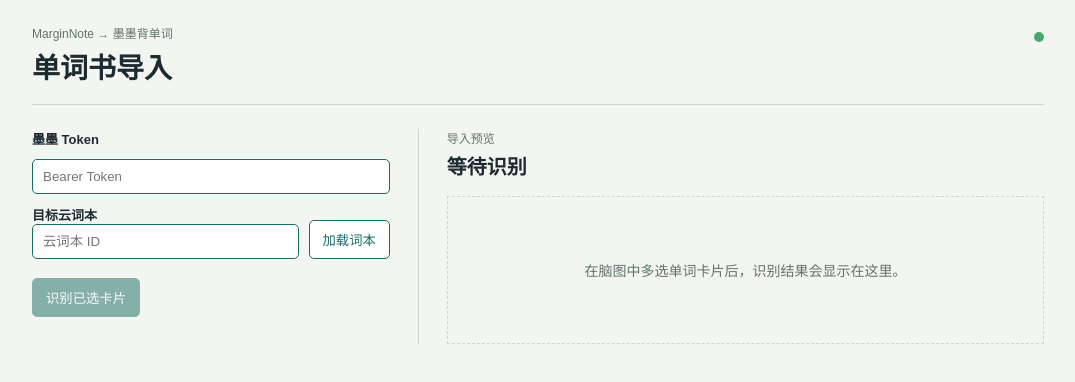
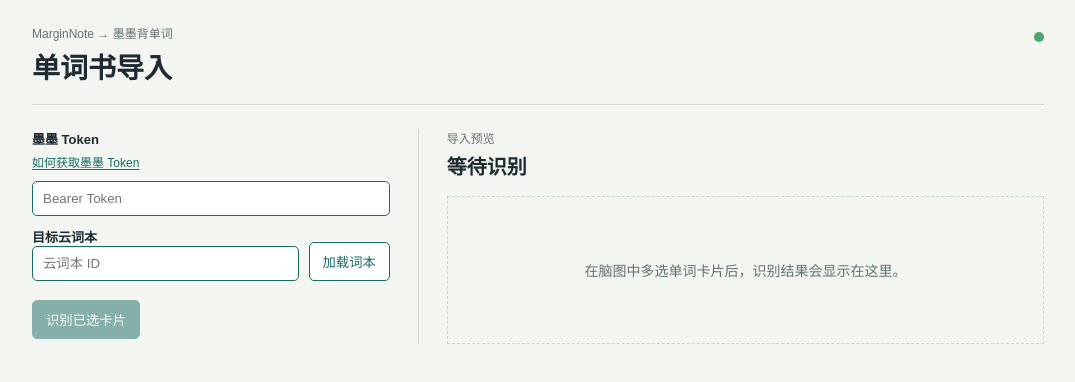
Before and after one commit to 642827083/MoMo-Bridge, a React (Vite) app in the folder momo-vocabulary-import/web/: page / in a window 1280 px wide. Shown: the top 382 px of the page, without its empty margins (102-1177 px from the left). Built offline with nearby package versions, Linux system fonts and the light colour scheme.

Commit message:
feat: add Momo token help link

```diff
--- a/momo-vocabulary-import/package.json
+++ b/momo-vocabulary-import/package.json
@@ -5,7 +5,7 @@
   "scripts": {
     "build": "node scripts/build-release.js",
     "dev": "node scripts/dev-web.js",
-    "test": "node --test test/lemma.test.mjs test/notepad.test.mjs test/selection.test.mjs test/native-api-contract.test.mjs",
+    "test": "node --test test/lemma.test.mjs test/notepad.test.mjs test/selection.test.mjs test/native-api-contract.test.mjs test/ui-contract.test.mjs",
     "version": "node scripts/bump-version.js",
     "version:patch": "node scripts/bump-version.js patch",
     "version:minor": "node scripts/bump-version.js minor",
--- a/momo-vocabulary-import/web/src/App.jsx
+++ b/momo-vocabulary-import/web/src/App.jsx
@@ -107,6 +107,14 @@ function App() {
       <main className="import-layout">
         <section className="settings-column" aria-label="导入设置">
           <label className="field-label" htmlFor="momo-token">墨墨 Token</label>
+          <a
+            className="token-help"
+            href="https://accounts.maimemo.com/interaction/gPKHilg7fXNmsi2OrZK8IbH4AV6l7bZKRZTU4Aowmii"
+            target="_blank"
+            rel="noreferrer"
+          >
+            如何获取墨墨 Token
+          </a>
           <input
             id="momo-token"
             type="password"
--- a/momo-vocabulary-import/web/src/styles.css
+++ b/momo-vocabulary-import/web/src/styles.css
@@ -81,6 +81,15 @@ body {
 .field-label {
   font-size: 13px;
   font-weight: 600;
+}
+
+.token-help {
+  width: fit-content;
+  margin-top: -6px;
+  color: var(--brand);
+  font-size: 12px;
+  text-decoration: underline;
+  text-underline-offset: 2px;
 }
 
 input,
```
Also changed, not shown: 2 other files (tests, documents, lock files or other folders).
